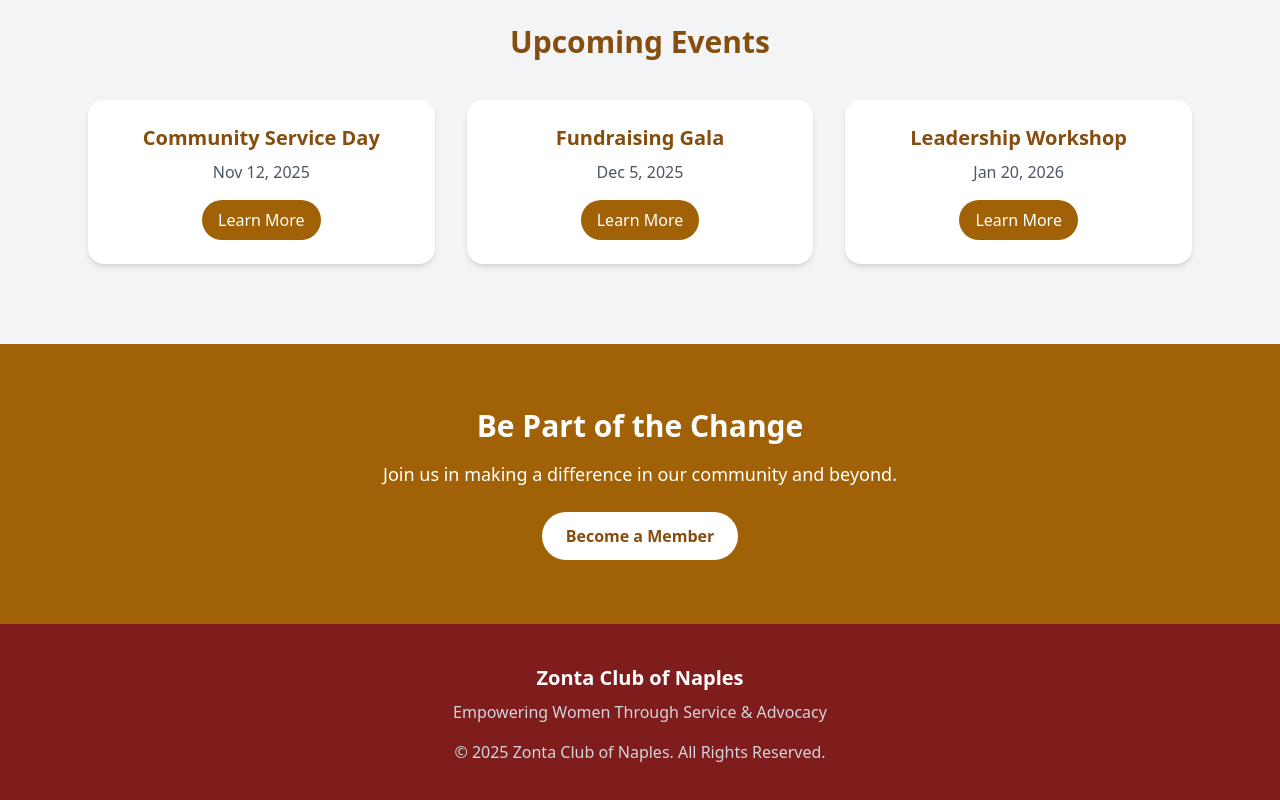
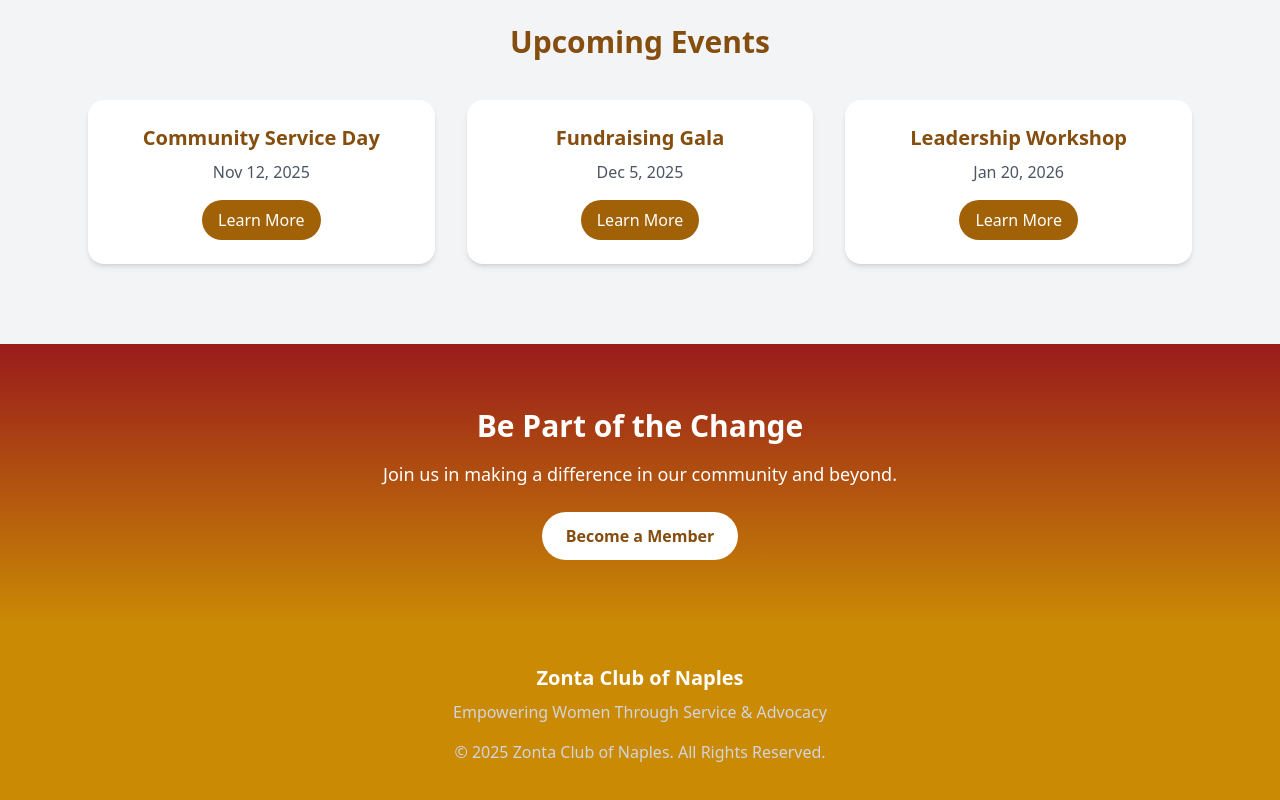
Before and after one commit to dennisr7/ZontaNaplesWebsite, a React (Vite) app: page / in a window 1280 px wide. Shown: the part 1949-2749 px from the top of the page. Built offline with nearby package versions, Linux system fonts and the light colour scheme.

Commit message:
updated the footer colors

```diff
--- a/src/components/CallToAction.jsx
+++ b/src/components/CallToAction.jsx
@@ -1,7 +1,7 @@
 // src/components/CallToAction.jsx
 export default function CallToAction() {
     return (
-      <section className="bg-yellow-700 text-white py-16 text-center">
+      <section className="bg-gradient-to-b from-red-800 to-yellow-600 text-white py-16 text-center">
         <h3 className="text-3xl font-bold mb-4">Be Part of the Change</h3>
         <p className="text-lg mb-6">Join us in making a difference in our community and beyond.</p>
         <button className="bg-white text-yellow-800 px-6 py-3 rounded-full font-semibold hover:bg-yellow-100">
--- a/src/components/Footer.jsx
+++ b/src/components/Footer.jsx
@@ -1,7 +1,7 @@
 // src/components/Footer.jsx
 export default function Footer() {
     return (
-      <footer id="contact" className="bg-red-900 text-gray-300 py-10 text-center">
+      <footer id="contact" className="bg-yellow-600 text-gray-300 py-10 text-center">
         <h4 className="text-xl font-bold text-white mb-2">Zonta Club of Naples</h4>
         <p>Empowering Women Through Service & Advocacy</p>
         <p className="mt-4">© {new Date().getFullYear()} Zonta Club of Naples. All Rights Reserved.</p>
```
